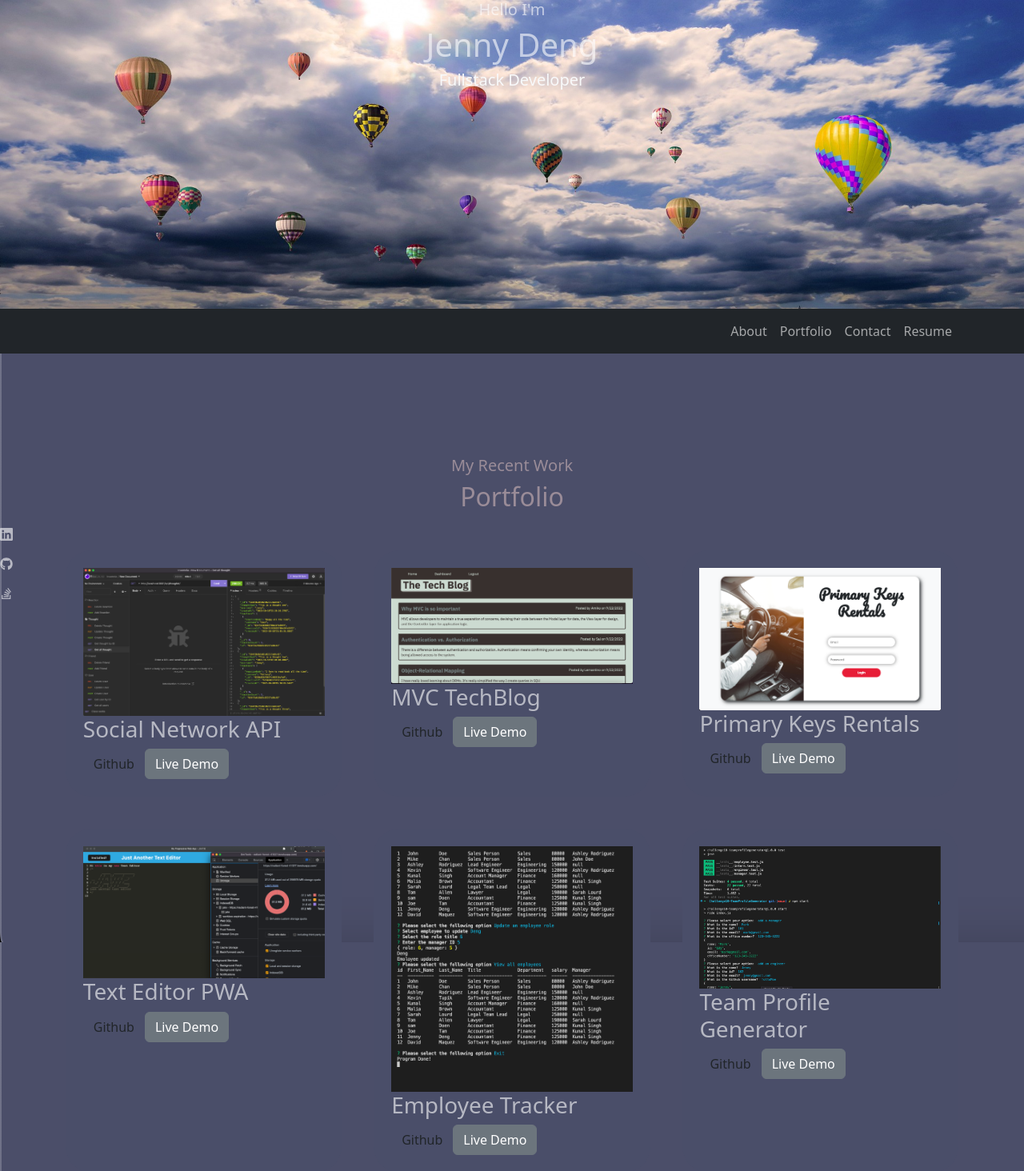
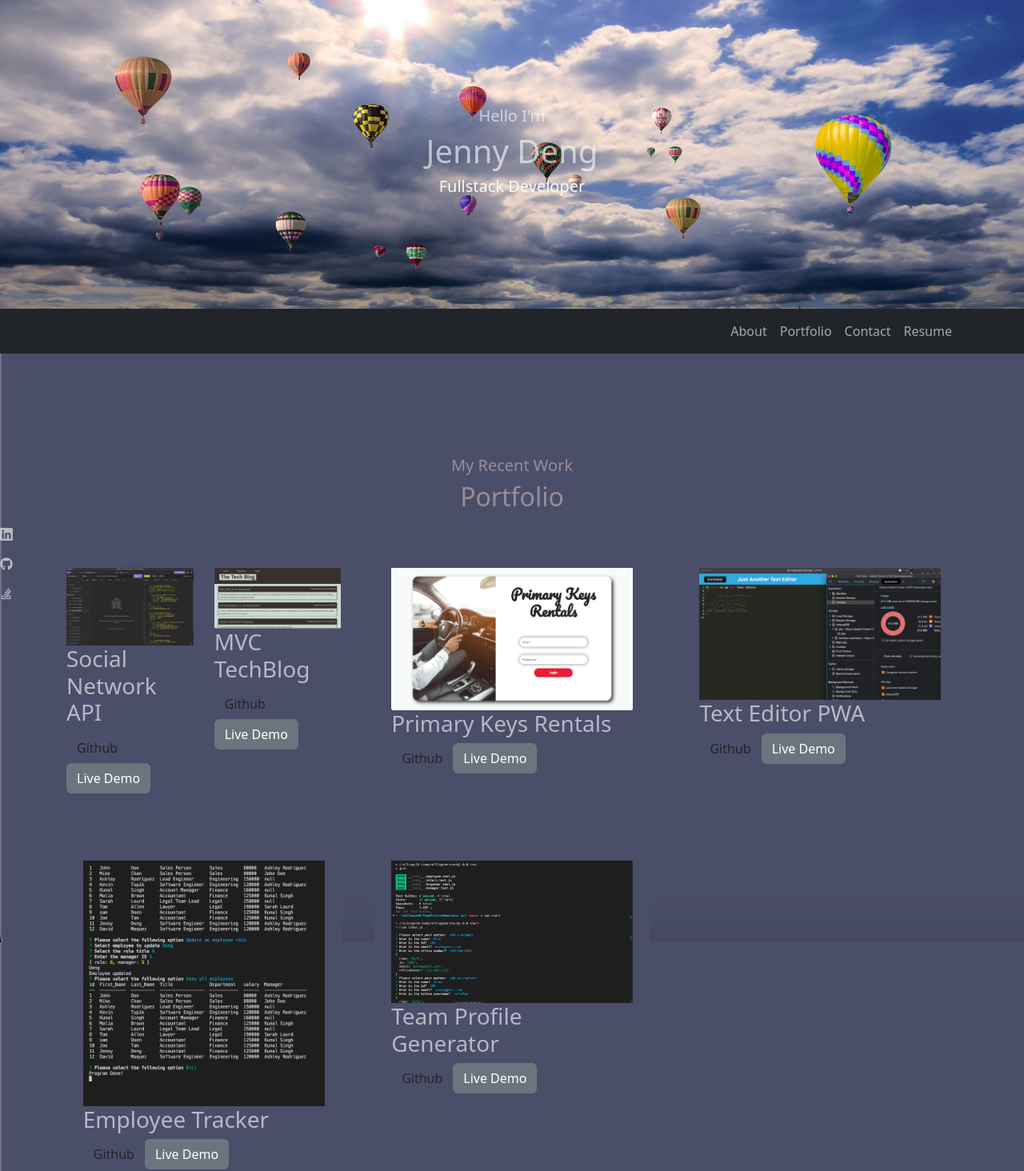
Before and after one commit to TottoMoe/ReactPortfolio, a React (Create React App) app: page / in a window 1280 px wide. Shown: the top 1464 px of the page at 80% size. Built offline with nearby package versions, Linux system fonts and the light colour scheme.

Commit message:
position the header text

```diff
--- a/src/components/Navigation.js
+++ b/src/components/Navigation.js
@@ -17,7 +17,7 @@ function Navigation({ setCurrentPage }) {
               onClick={() => {
                 setCurrentPage("About");
               }}
-              href="#home"
+              href="#about"
             >
               About
             </Nav.Link>
--- a/src/components/Project.js
+++ b/src/components/Project.js
@@ -11,11 +11,12 @@ import pj10 from "../assets/pj10.png";
 
 function Project() {
   return (
-    <section id="protfolio">
+    <section id="portfolio">
       <h5>My Recent Work</h5>
       <h2>Portfolio</h2>
       <div className="container portfolio__container">
-        <article className="portfolio__item">
+        <div className="row">
+          <article className="portfolio__item col-md-6 col-sm-12">
             <div className="portfolio__item-image">
               <img src={pj18} alt="SocialNetworkAPI" />
             </div>
@@ -35,7 +36,7 @@ function Project() {
               Live Demo
             </a>
           </article>
-        <article className="portfolio__item">
+          <article className="portfolio__item col-md-6 col-sm-12">
             <div className="portfolio__item-image">
               <img src={pj14} alt="MVCTechBlog" />
             </div>
@@ -56,6 +57,7 @@ function Project() {
               Live Demo
             </a>
           </article>
+        </div>
         <article className="portfolio__item">
           <div className="portfolio__item-image">
             <img src={pjproject} alt="" />
--- a/src/style/Header.css
+++ b/src/style/Header.css
@@ -1,18 +1,15 @@
-header {
-  height: 42vh;
-  padding-top: 10rem;
-  overflow: hidden;
-}
+
 
 .header__container {
   text-align: center;
   height: 100%;
   position: relative;
-  /* height: 42vh;
-  padding-top: rem; */
 }
 
 .header__content {
-   height: 42vh;
-  /* padding-top: 4rem; */
+   /* height: 42vh; */
+   display: flex;
+   justify-content: center;
+   align-items: center;
+   flex-direction: column;
 }
```
Also changed, not shown: src/components/Header.js (+0 -19 lines), 1 other file (tests, documents, lock files or other folders). Lines whose indentation alone changed are shown as unchanged.
